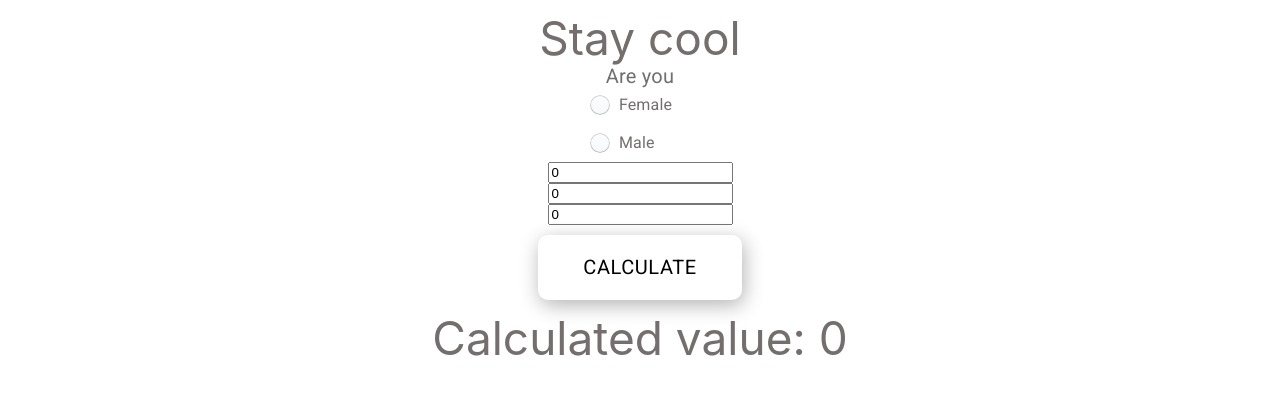
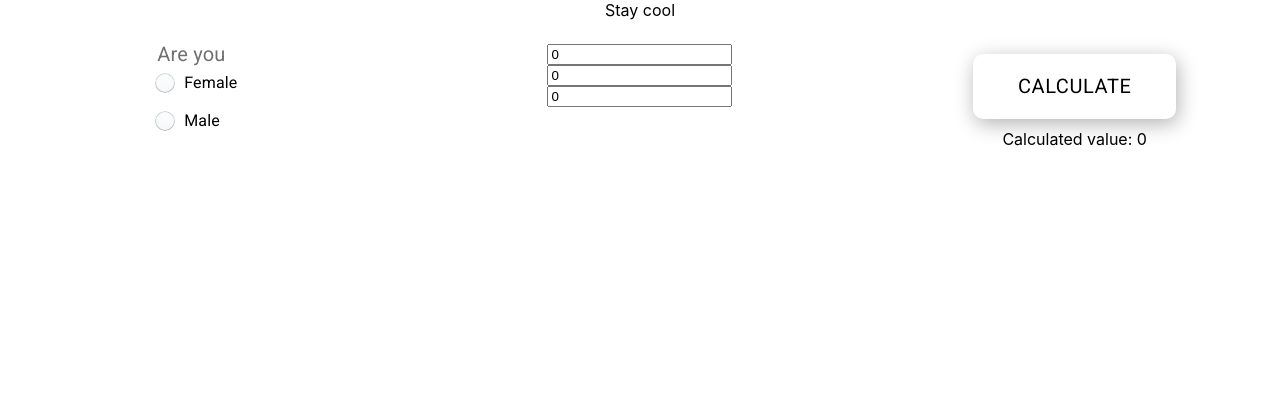
Before and after one commit to Evelinius/react-kcal-calculator, a React (Create React App) app in the folder react-kcal-calculate/: page / in a window 1280 px wide. Shown: the top 394 px of the page. Built offline with nearby package versions, Linux system fonts and the light colour scheme.

Commit message:
Накатила верстку material ui

```diff
--- a/react-kcal-calculate/src/App.css
+++ b/react-kcal-calculate/src/App.css
@@ -1,18 +1,3 @@
-.App {
-  text-align: center;
-}
-
-.App-header {
-  background-color:white;
-  min-height: 100vh;
-  display: flex;
-  flex-direction: column;
-  align-items: center;
-  font-size: calc(30px + 2vmin);
-  color: rgb(116, 110, 110);
-  padding: 10px;
-}
-
 .App-link {
   color: #61dafb;
 }
--- a/react-kcal-calculate/src/App.js
+++ b/react-kcal-calculate/src/App.js
@@ -2,10 +2,38 @@ import React from 'react'
 import './App.css';
 import Button from '@material-ui/core/Button';
 import { FormControl, FormControlLabel, FormLabel } from '@material-ui/core';
-import Radio from '@material-ui/core/Radio';
 import RadioGroup from '@material-ui/core/RadioGroup';
 import 'fontsource-roboto';
-import { StyledRadio } from './StyledRadio'
+import { StyledRadio } from './StyledRadio';
+import { makeStyles, withStyles } from '@material-ui/core/styles';
+import Grid from '@material-ui/core/Grid';
+
+const styles = (theme) => ({
+  root: {
+    flexGrow: 1,
+  },
+  header: {
+    "display": "flex",
+    "flex-direction": "column",
+    "align-items": "center"
+  },
+  button: {
+    "display": "flex",
+    "flex-direction": "column",
+    "align-items": "center"
+  },
+  radio: {
+    "display": "flex",
+    "flex-direction": "column",
+    "align-items": "center"
+  },
+  data: {
+    "display": "flex",
+    "flex-direction": "column",
+    "align-items": "center"
+  }
+
+});
 
 class App extends React.Component {
   constructor() {
@@ -43,29 +71,34 @@ class App extends React.Component {
   }
 
   render() {
+    const { classes } = this.props;
     return (
-      <div className="App">
-        <div>
-          <div className="App-header">
+      <div className={classes.root}>
+        <Grid container spacing={3}>
+          <Grid className={classes.header} item xs={12}>
             Stay cool
+          </Grid>
+          <Grid className={classes.radio} item xs={4}>
             <FormControl component="fieldset">
               <FormLabel className="radioText" component="gender">Are you</FormLabel>
-              <RadioGroup aria-label="gender" name="gender1" value={this.value} onChange={this.handleGenderChange}>
-                <FormControlLabel color="blue" value="female" control={<StyledRadio />} label="Female" />
-                <FormControlLabel value="male" control={<StyledRadio />} label="Male" />
-              </RadioGroup>
-            </FormControl>
+                <RadioGroup aria-label="gender" name="gender1" value={this.value} onChange={this.handleGenderChange}>
+                  <FormControlLabel value="female" control={<StyledRadio />} label="Female" />
+                  <FormControlLabel value="male" control={<StyledRadio />} label="Male" />
+                </RadioGroup>
+              </FormControl>
+          </Grid>
+          <Grid className={classes.data} item xs={4}>
             <input type='text' onChange={this.handleAgeChange} value={this.state.age}></input>
             <input type='text' onChange={this.handleHeightChange} value={this.state.height}></input>
             <input type='text' onChange={this.handleWeightChange} value={this.state.weight}></input>
-            <Button className="Button" onClick={this.calculate}>Calculate</Button>
-
+          </Grid>
+          <Grid className={classes.button} item xs={4}>
+          <Button className="Button" onClick={this.calculate}>Calculate</Button>
             Calculated value: {this.state.calculatedValue}
-          </div>
-        </div>
+          </Grid>
+        </Grid>
       </div>
-    )
-  }
+    )}
 }
 
 const CalculateYourNorma = (height, weight, age, gender, activeCoeff, maintaining, deficit) => {
@@ -102,4 +135,4 @@ const CalculateYourNorma = (height, weight, age, gender, activeCoeff, maintainin
   return (norma, dificitLow, dificitHigh, protLow, protHigh, fatLow, fatHigh, carbsLow, carbsHigh);
 }
 
-export default App;
+export default withStyles(styles)(App);
```
Lines whose indentation alone changed are shown as unchanged.
